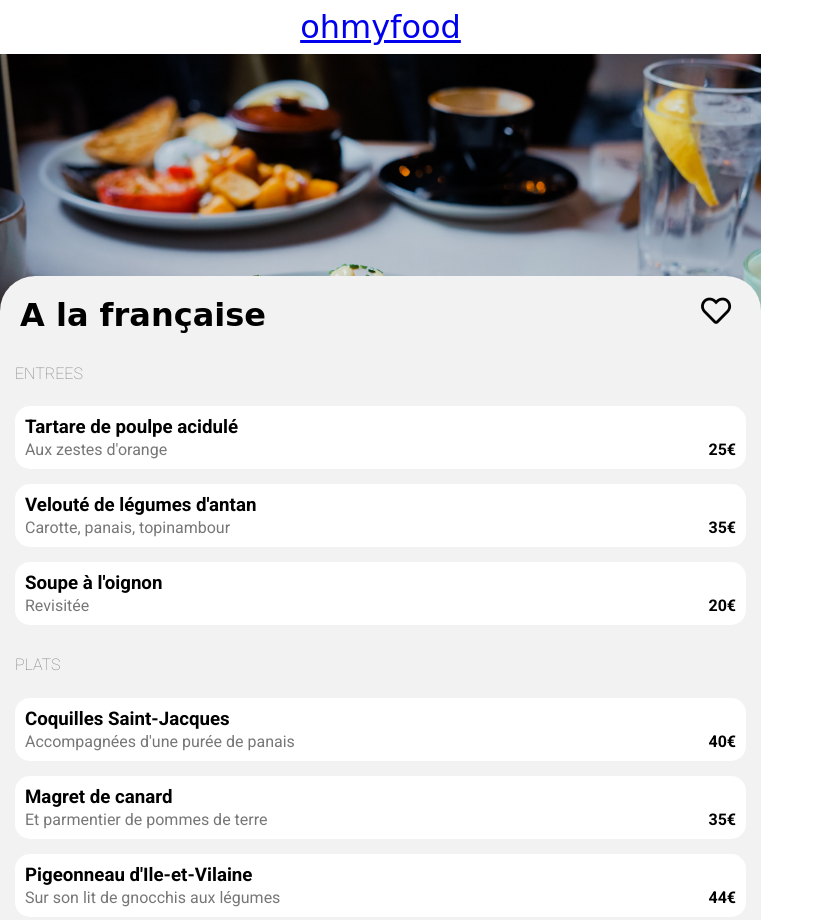
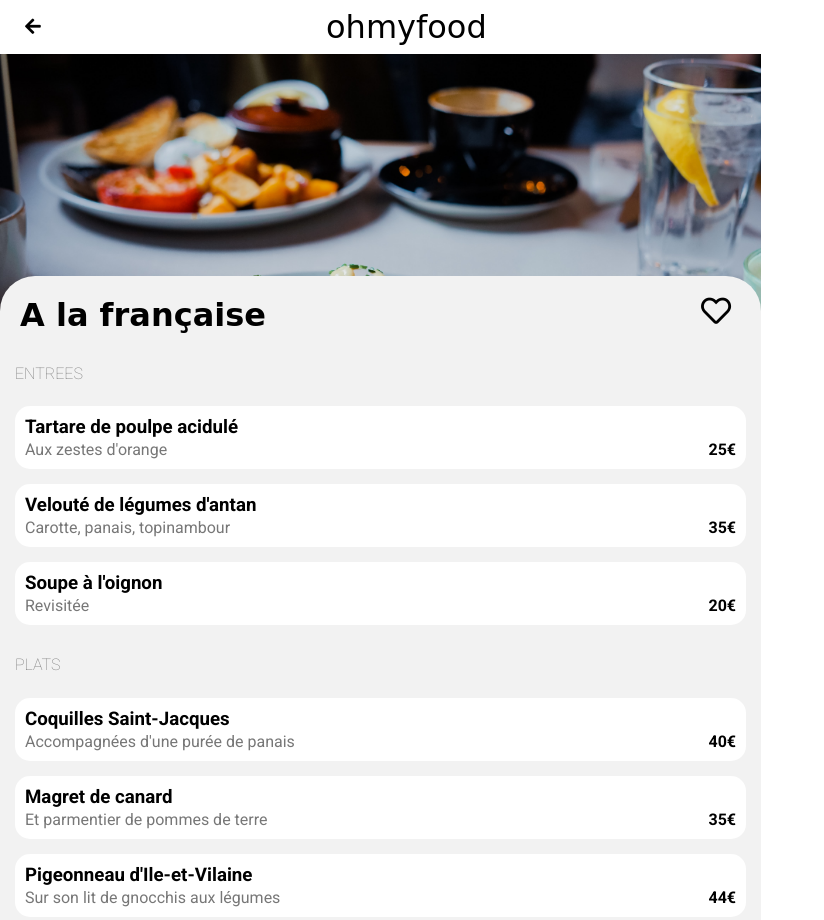
Before and after one commit to Ika591/projet3, a plain HTML site: page francaise.html in a window 1280 px wide. Shown: the top 920 px of the page, without its empty margins (0-824 px from the left). Drawn offline with Linux system fonts and the light colour scheme; a web font is replaced by a local one.

Commit message:
insertion flèche header

```diff
--- a/francaise.css
+++ b/francaise.css
@@ -3,6 +3,11 @@ body,html {
     box-sizing: border-box;
     margin: 0px;
     font-family: 'Roboto', sans-serif;
+}
+
+a {
+    text-decoration: none;
+    color: black;
 }
 
 .logo p, .plat-img h1, footer h3 {
@@ -12,6 +17,16 @@ body,html {
 h3 {}
 
 /* HEADER + IMAGE */
+
+header {
+    display: flex;
+    align-items: center;
+}
+
+.fa-arrow-left {
+    font-size: 18px;
+    padding-left: 25px;
+}
 
 .logo {
     text-align: center;
--- a/francaise.html
+++ b/francaise.html
@@ -17,6 +17,7 @@
 <body>
 
     <header>
+        <a href="index.html"><i class="fas fa-arrow-left"></i></a>
         <div class="logo"><p><a href="index.html">ohmyfood</a></p></div>
     </header>
 
```
